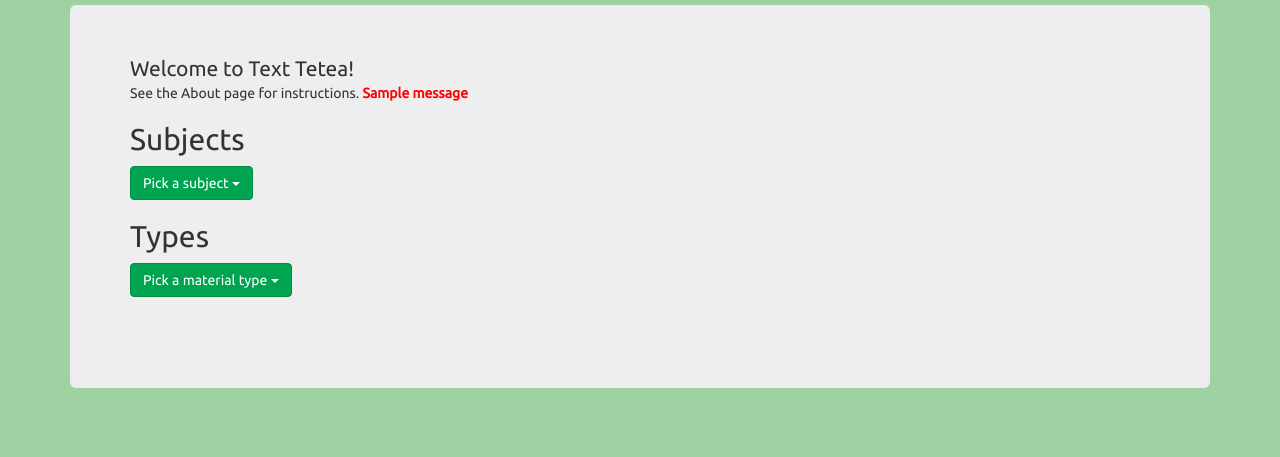
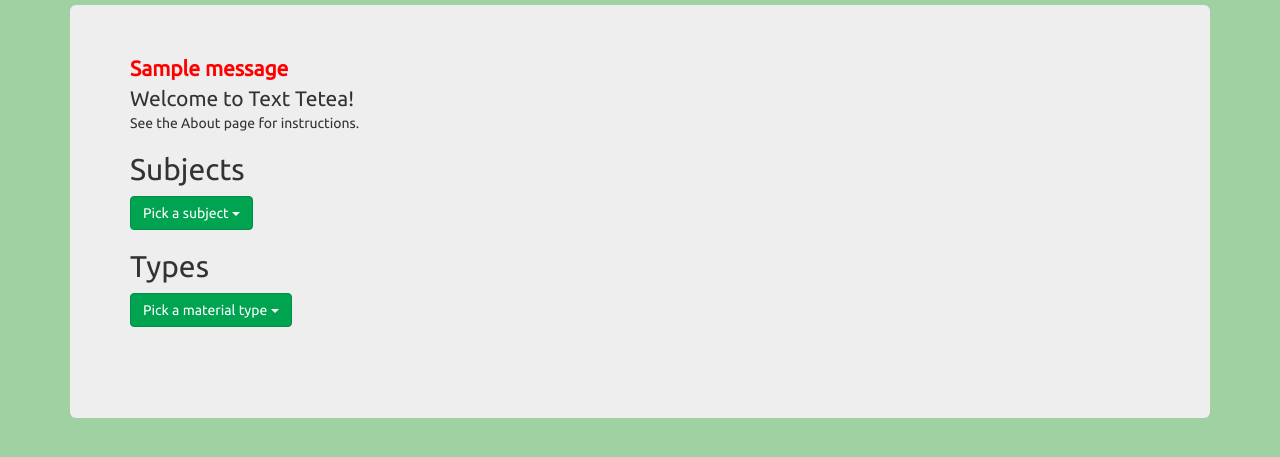
Before and after one commit to Karol-Regula/Michael_Caloz, a Flask app: template texttetea/templates/index.html in a window 1280 px wide. Shown: the part 117-574 px from the top of the page. Run offline with Flask 2, Linux system fonts and the light colour scheme; the template is opened without the code that fills it: most values are stand-ins (such as "Sample title", 1, 10 or a date in 2020); one stand-in notice (Sample message) is shown; parts of the project's set-up code (start-up, migrations or seed data) failed here and were passed over; some libraries are stand-ins or nearby versions.

Commit message:
moved login error message

```diff
--- a/texttetea/templates/index.html
+++ b/texttetea/templates/index.html
@@ -21,16 +21,17 @@
 
 
 {% block data %}
-<p style="font-size:1.5em;margin:0;"> Welcome to Text Tetea!<br></p>
-<font style="font-size:1.0em;">See the About page for instructions.</font>
 
 {% with messages = get_flashed_messages() %}
 {% if messages %}
 {% for message in messages %}
-<b style="color:red">{{ message }}</b>
+<b style="color:red;font-size:1.5em;">{{ message }}</b>
 {% endfor %}
 {% endif %}
 {% endwith %}
+
+<p style="font-size:1.5em;margin:0;"> Welcome to Text Tetea!<br></p>
+<font style="font-size:1.0em;">See the About page for instructions.</font>
 
 <h2>Subjects</h2>
 <div class="dropdown">
```
